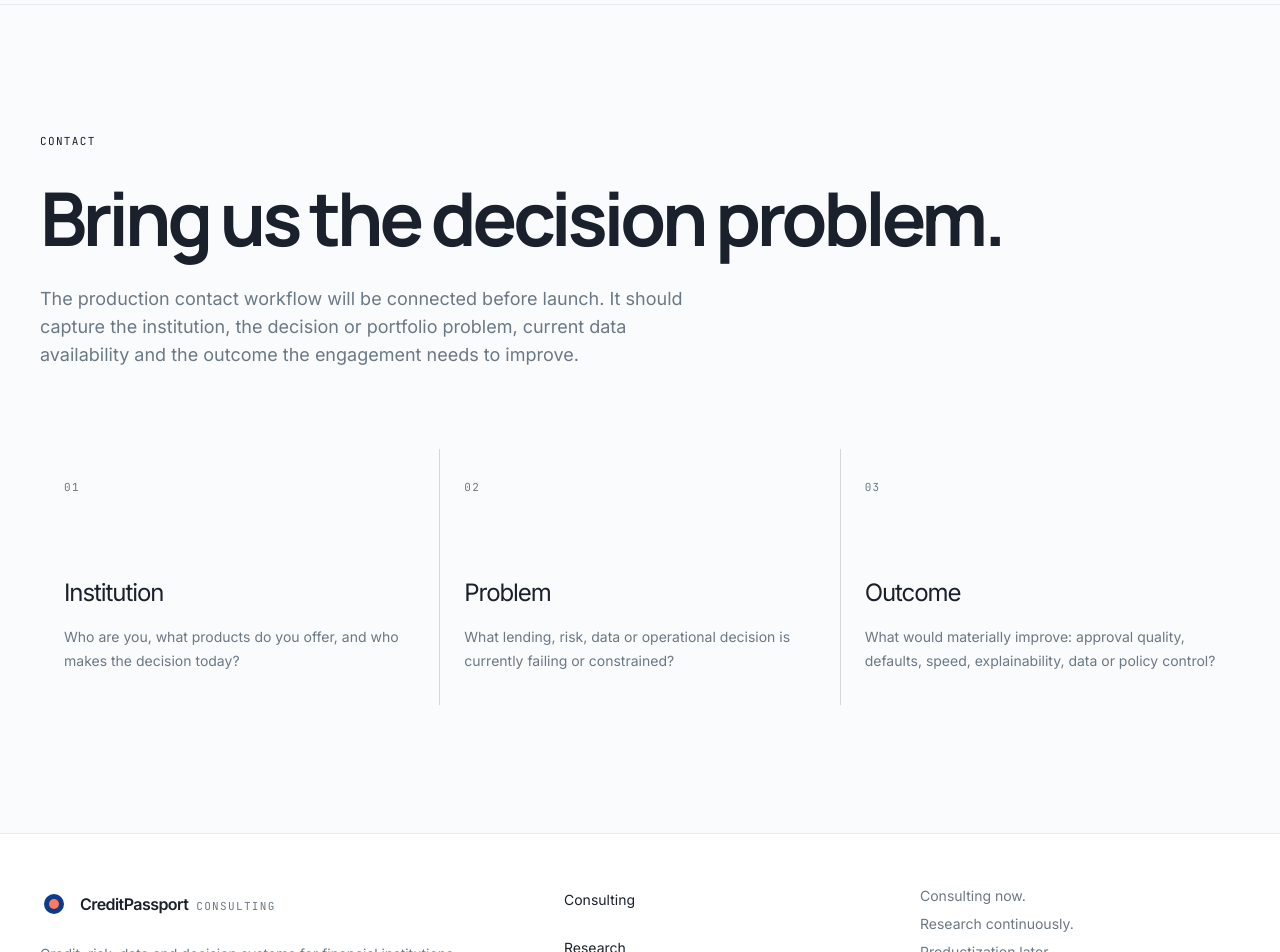
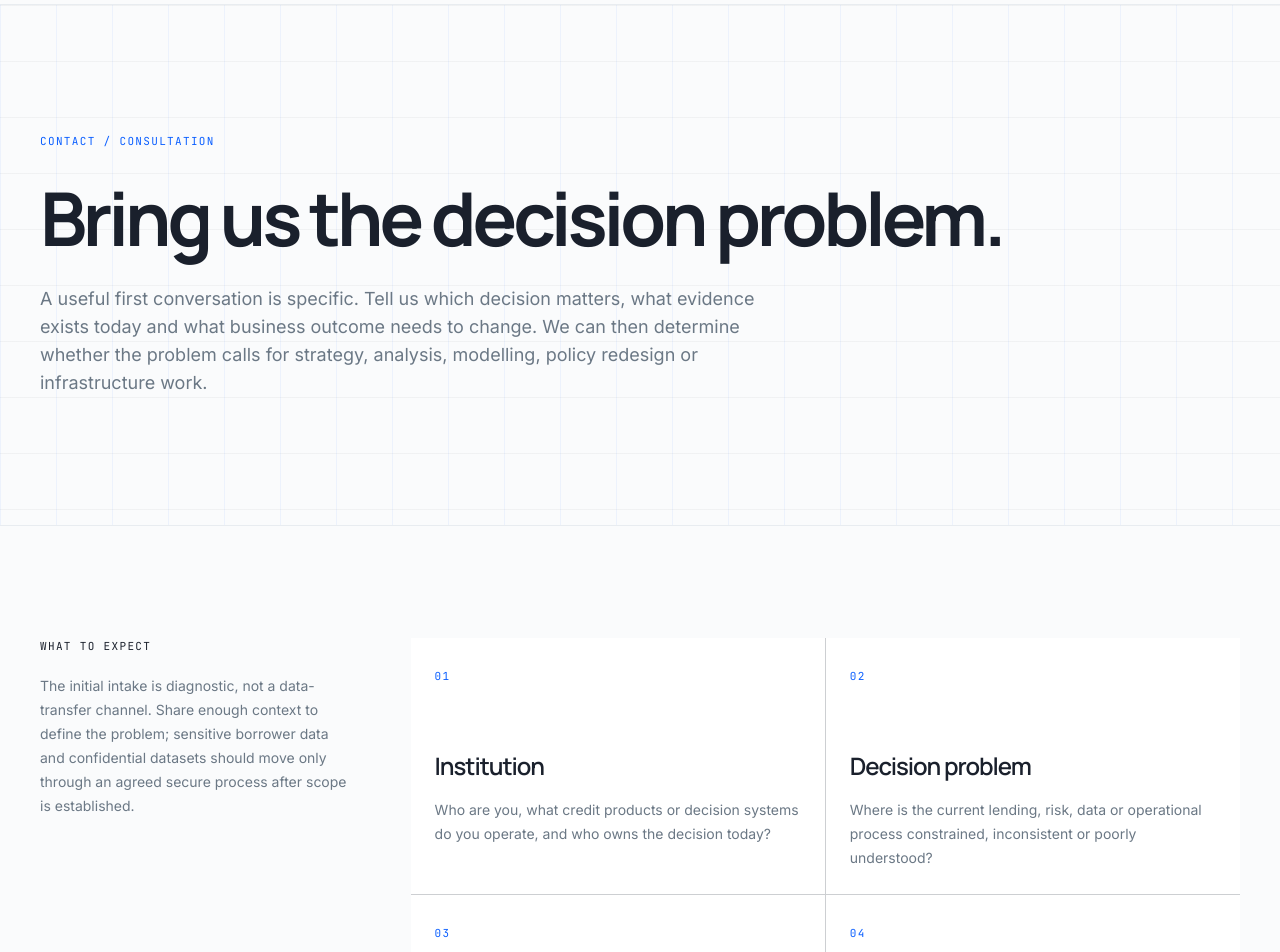
Before and after one commit to AdepojuJeremy/credit-passport-consultancy, a Next.js app: page /contact in a window 1280 px wide. Shown: the part 60-1012 px from the top of the page. Built offline with nearby package versions, Linux system fonts and the light colour scheme.

Commit message:
feat: turn contact page into consultation intake

```diff
--- a/app/contact/page.tsx
+++ b/app/contact/page.tsx
@@ -1,28 +1,62 @@
 import type { Metadata } from "next";
+import { ConsultationForm } from "@/components/consultation-form";
 
-export const metadata: Metadata = { title: "Contact" };
+export const metadata: Metadata = {
+  title: "Contact",
+  description: "Bring CreditPassport a credit, risk, data or decision problem for an initial consulting review.",
+};
+
+const intake = [
+  ["01", "Institution", "Who are you, what credit products or decision systems do you operate, and who owns the decision today?"],
+  ["02", "Decision problem", "Where is the current lending, risk, data or operational process constrained, inconsistent or poorly understood?"],
+  ["03", "Evidence", "What data, policy rules, historical outcomes, models or decision logs are available to diagnose the system?"],
+  ["04", "Outcome", "What needs to improve: approval quality, defaults, review rate, explainability, speed, policy control or data reliability?"],
+];
 
 export default function ContactPage() {
   return (
-    <section className="site-container py-20 md:py-32">
-      <p className="kicker">Contact</p>
-      <h1 className="section-title mt-8 max-w-5xl">Bring us the decision problem.</h1>
-      <p className="mt-8 max-w-2xl text-lg leading-7 text-[color:var(--muted)]">
-        The production contact workflow will be connected before launch. It should capture the institution, the decision or portfolio problem, current data availability and the outcome the engagement needs to improve.
-      </p>
-      <div className="mt-20 grid gap-px bg-black/15 md:grid-cols-3">
-        {[
-          ["01", "Institution", "Who are you, what products do you offer, and who makes the decision today?"],
-          ["02", "Problem", "What lending, risk, data or operational decision is currently failing or constrained?"],
-          ["03", "Outcome", "What would materially improve: approval quality, defaults, speed, explainability, data or policy control?"],
-        ].map(([number, title, copy]) => (
-          <div key={number} className="min-h-64 bg-[color:var(--background)] p-6">
-            <span className="kicker text-[color:var(--muted)]">{number}</span>
-            <h2 className="mt-20 text-2xl tracking-[-0.045em]">{title}</h2>
-            <p className="mt-4 text-sm leading-6 text-[color:var(--muted)]">{copy}</p>
+    <>
+      <section className="section-grid border-b hairline">
+        <div className="site-container py-20 md:py-32">
+          <p className="kicker text-[color:var(--brand-blue)]">Contact / Consultation</p>
+          <h1 className="section-title mt-8 max-w-5xl">Bring us the decision problem.</h1>
+          <p className="mt-8 max-w-3xl text-lg leading-7 text-[color:var(--muted)]">
+            A useful first conversation is specific. Tell us which decision matters, what evidence exists today and what business outcome needs to change. We can then determine whether the problem calls for strategy, analysis, modelling, policy redesign or infrastructure work.
+          </p>
+        </div>
+      </section>
+
+      <section className="site-container py-20 md:py-28">
+        <div className="grid gap-14 lg:grid-cols-[0.55fr_1.45fr]">
+          <aside className="lg:sticky lg:top-28 lg:self-start">
+            <p className="kicker">What to expect</p>
+            <p className="mt-5 max-w-sm text-sm leading-6 text-[color:var(--muted)]">
+              The initial intake is diagnostic, not a data-transfer channel. Share enough context to define the problem; sensitive borrower data and confidential datasets should move only through an agreed secure process after scope is established.
+            </p>
+          </aside>
+          <div>
+            <div className="grid gap-px bg-[color:var(--line-strong)] sm:grid-cols-2">
+              {intake.map(([number, title, copy]) => (
+                <article key={number} className="min-h-60 bg-[color:var(--surface)] p-6">
+                  <span className="kicker text-[color:var(--brand-blue)]">{number}</span>
+                  <h2 className="mt-16 font-[family-name:var(--font-manrope)] text-2xl font-semibold tracking-[-0.045em]">{title}</h2>
+                  <p className="mt-4 text-sm leading-6 text-[color:var(--muted)]">{copy}</p>
+                </article>
+              ))}
+            </div>
+
+            <div className="mt-20">
+              <p className="kicker">Consultation intake</p>
+              <h2 className="mt-5 max-w-3xl font-[family-name:var(--font-manrope)] text-4xl font-semibold tracking-[-0.05em] md:text-5xl">
+                Give us enough context to understand the system behind the problem.
+              </h2>
+              <div className="mt-10">
+                <ConsultationForm />
+              </div>
+            </div>
           </div>
-        ))}
-      </div>
-    </section>
+        </div>
+      </section>
+    </>
   );
 }
```
